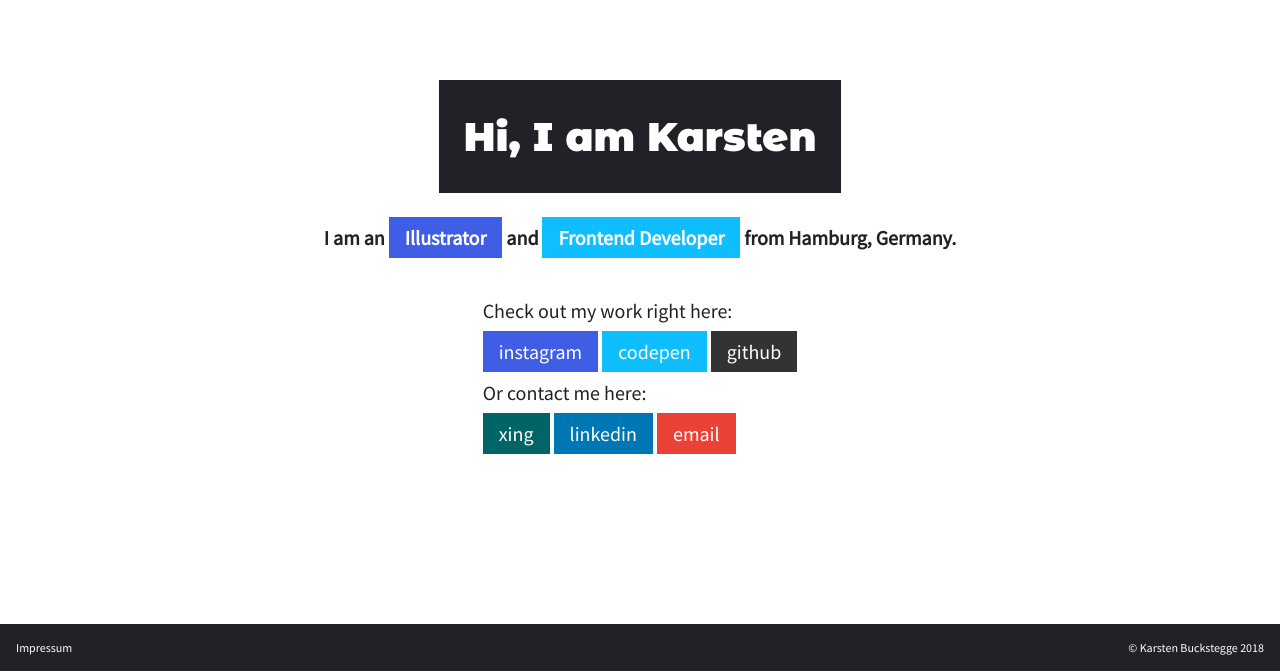
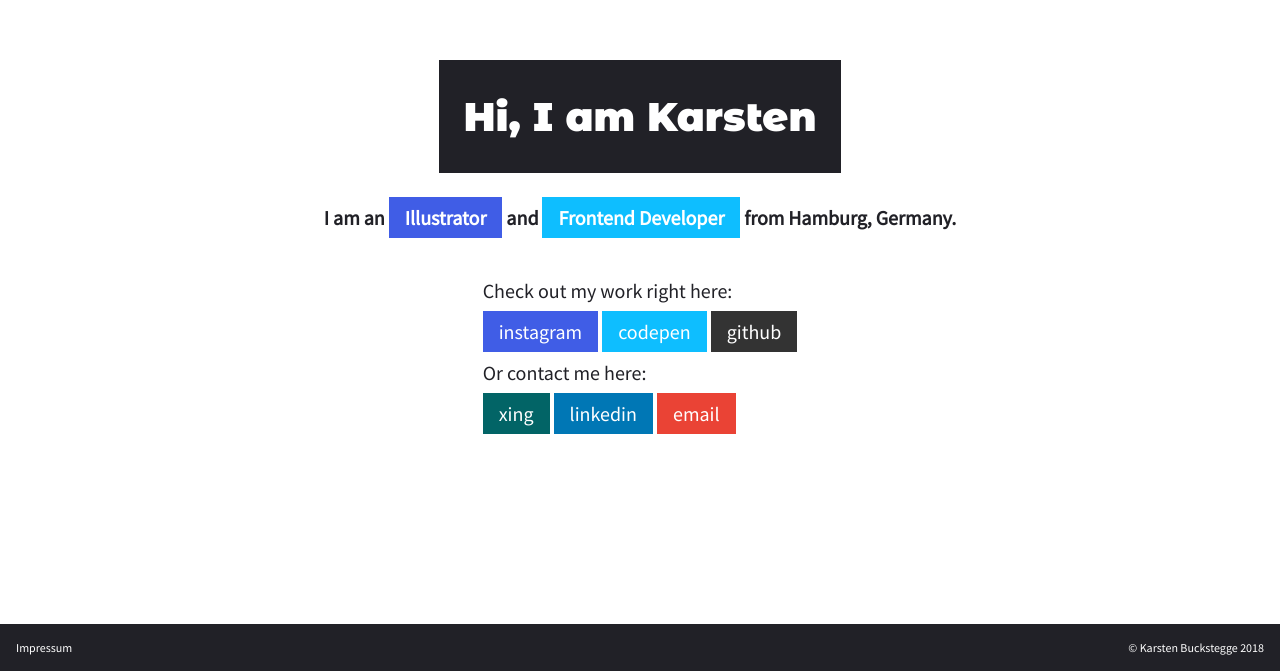
Before and after one commit to KarstenBuckstegge/karstenbuckstegge, a website: page index.html in a window 1280 px wide. Shown: the part 129-800 px from the top of the page. Drawn offline with Linux system fonts and the light colour scheme.

Commit message:
feat: vertical positioning

```diff
--- a/style.scss
+++ b/style.scss
@@ -9,6 +9,7 @@ html {
 }
 
 body {
+    position: relative;
     display: flex;
     flex-direction: column;
     justify-content: center;
@@ -24,6 +25,7 @@ body {
 .h1 {
     display: inline-block;
     padding: $baseUnit*4 $baseUnit*3;
+    margin-top: $baseUnit * 5;
     margin-bottom: $baseUnit * 2;
     font-family: 'Montserrat Alternates', sans-serif;
     font-size: $baseFontSize * 2;
@@ -35,6 +37,10 @@ body {
 .h2 {
     margin-bottom: $baseUnit * 4;
     font-size: $baseFontSize;
+}
+
+.content {
+    margin-bottom: $baseUnit * 10;
 }
 
 .link {
```
Also changed, not shown: style.css.
